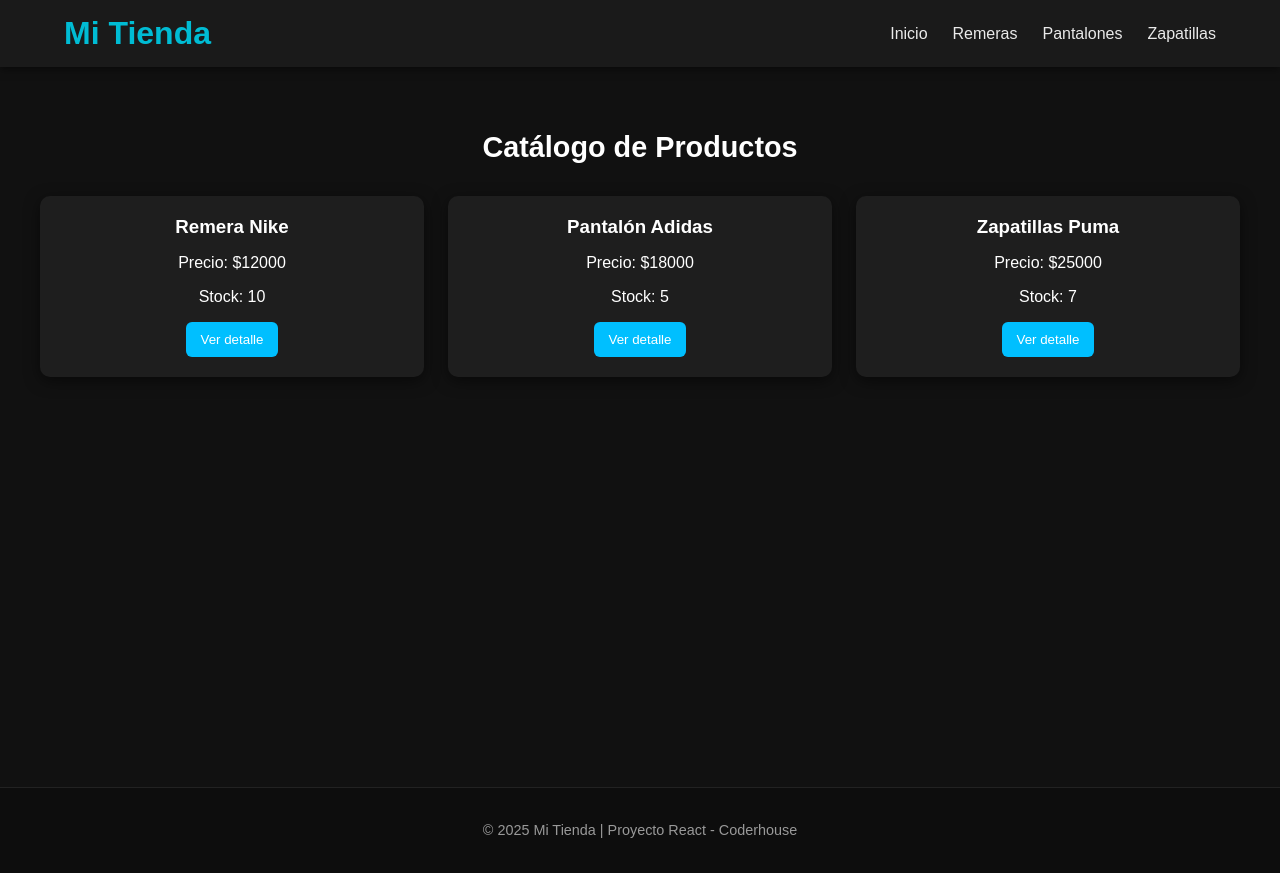
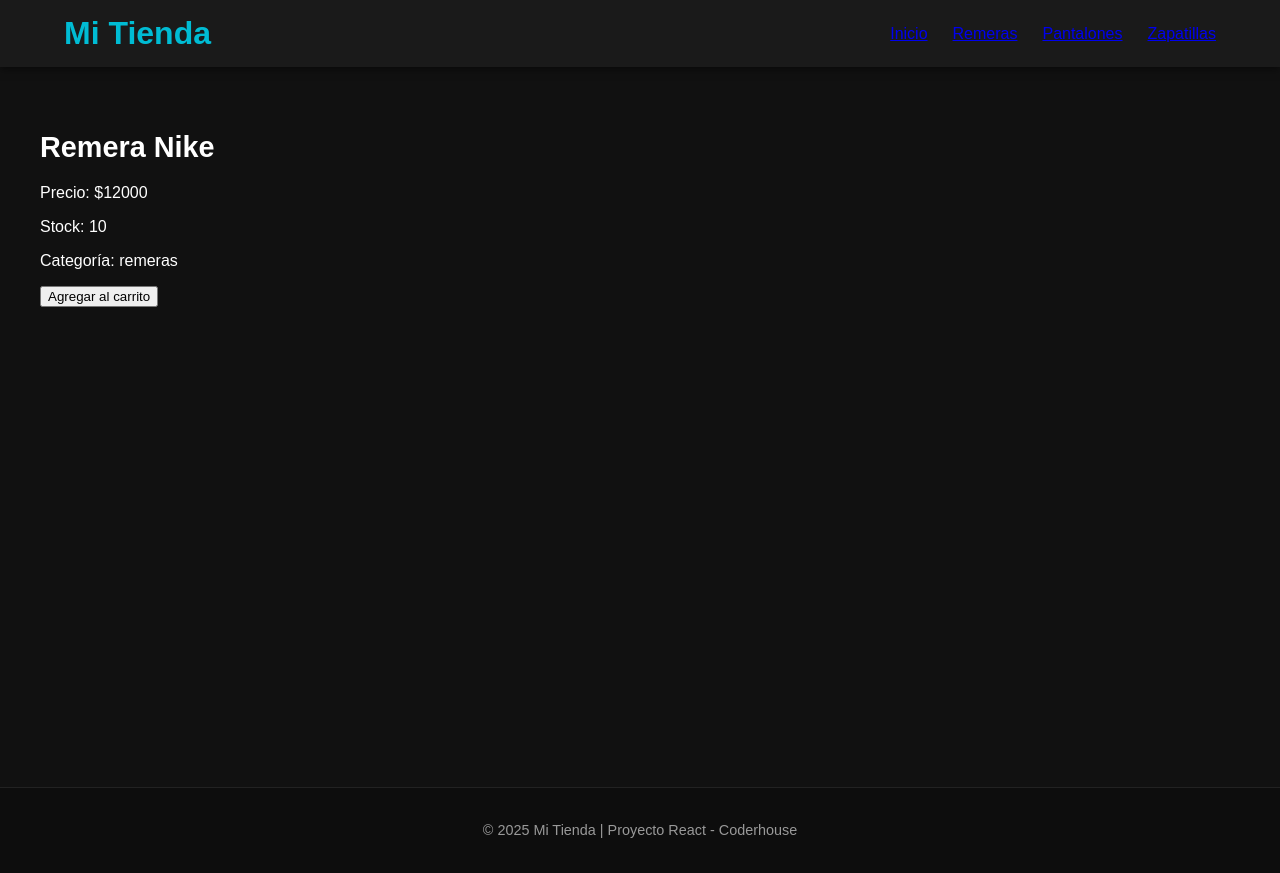
Before and after one commit to Juani-Alvares/Proyect-React-CoderHouse, a React (Vite) app: page /detalle/1 in a window 1280 px wide. Built offline with nearby package versions, Linux system fonts and the light colour scheme.

Commit message:
nuevo-trabajo

```diff
--- a/src/App.jsx
+++ b/src/App.jsx
@@ -1,18 +1,25 @@
 import React from "react";
+import { BrowserRouter, Routes, Route } from "react-router-dom";
 import Navbar from "./components/Navbar";
 import ItemListContainer from "./components/ItemListContainer";
-import Footer from "./components/Footer";
+import ItemDetailContainer from "./components/ItemDetailContainer";
+import Footer from "./components/footer";
 import "./styles/global.css";
 
 function App() {
   return (
-    <>
+    <BrowserRouter>
       <Navbar />
       <main>
-        <ItemListContainer greeting="Catálogo de Productos" />
+        <Routes>
+          <Route path="/" element={<ItemListContainer greeting="Catálogo de Productos" />} />
+          <Route path="/categoria/:categoriaId" element={<ItemListContainer />} />
+          <Route path="/detalle/:id" element={<ItemDetailContainer />} />
+          <Route path="*" element={<h2>Página no encontrada</h2>} />
+        </Routes>
       </main>
       <Footer />
-    </>
+    </BrowserRouter>
   );
 }
 
--- /dev/null
+++ b/src/components/ItemDetailContainer.jsx
@@ -0,0 +1,33 @@
+import React, { useState, useEffect } from "react";
+import { useParams } from "react-router-dom";
+import { products } from "../data/products";
+
+function ItemDetailContainer() {
+  const { id } = useParams();
+  const [product, setProduct] = useState(null);
+
+  useEffect(() => {
+    const getProduct = new Promise((resolve) => {
+      setTimeout(() => {
+        const found = products.find((p) => p.id === parseInt(id));
+        resolve(found);
+      }, 1000);
+    });
+
+    getProduct.then((res) => setProduct(res));
+  }, [id]);
+
+  if (!product) return <p>Cargando detalle...</p>;
+
+  return (
+    <div className="item-detail">
+      <h2>{product.name}</h2>
+      <p>Precio: ${product.price}</p>
+      <p>Stock: {product.stock}</p>
+      <p>Categoría: {product.category}</p>
+      <button>Agregar al carrito</button>
+    </div>
+  );
+}
+
+export default ItemDetailContainer;
--- a/src/components/ItemListContainer.jsx
+++ b/src/components/ItemListContainer.jsx
@@ -1,25 +1,32 @@
 import React, { useState, useEffect } from "react";
+import { useParams } from "react-router-dom";
 import ItemCard from "./ItemCard";
 import "../styles/itemlistcontainer.css";
 import { products } from "../data/products";
 
 function ItemListContainer({ greeting }) {
   const [items, setItems] = useState([]);
-
+  const { categoriaId } = useParams();
 
   useEffect(() => {
     const getProducts = new Promise((resolve) => {
       setTimeout(() => {
         resolve(products);
-      }, 1500);
+      }, 1000);
     });
 
-    getProducts.then((res) => setItems(res));
-  }, []);
+    getProducts.then((res) => {
+      if (categoriaId) {
+        setItems(res.filter((item) => item.category === categoriaId));
+      } else {
+        setItems(res);
+      }
+    });
+  }, [categoriaId]);
 
   return (
     <div className="item-list-container">
-      <h2>{greeting}</h2>
+      <h2>{greeting || "Productos"}</h2>
       <div className="item-grid">
         {items.length > 0 ? (
           items.map((item) => <ItemCard key={item.id} item={item} />)
--- a/src/components/Navbar.jsx
+++ b/src/components/Navbar.jsx
@@ -1,16 +1,17 @@
+import { Link } from "react-router-dom";
 import "./../styles/Navbar.css";
 
 function Navbar() {
   return (
     <header className="navbar">
       <div className="navbar-container">
-        <h1 className="logo"> Mi Tienda</h1>
+        <h1 className="logo">Mi Tienda</h1>
         <nav>
           <ul>
-            <li>Inicio</li>
-            <li>Remeras</li>
-            <li>Pantalones</li>
-            <li>Zapatillas</li>
+            <li><Link to="/">Inicio</Link></li>
+            <li><Link to="/categoria/remeras">Remeras</Link></li>
+            <li><Link to="/categoria/pantalones">Pantalones</Link></li>
+            <li><Link to="/categoria/zapatillas">Zapatillas</Link></li>
           </ul>
         </nav>
       </div>
--- a/src/components/itemcard.jsx
+++ b/src/components/itemcard.jsx
@@ -1,4 +1,5 @@
 import React from "react";
+import { Link } from "react-router-dom";
 import "../styles/itemcard.css";
 
 function ItemCard({ item }) {
@@ -7,7 +8,9 @@
       <h3>{item.name}</h3>
       <p>Precio: ${item.price}</p>
       <p>Stock: {item.stock}</p>
-      <button>Ver detalle</button>
+      <Link to={`/detalle/${item.id}`}>
+        <button>Ver detalle</button>
+      </Link>
     </div>
   );
 }
--- a/src/data/products.js
+++ b/src/data/products.js
@@ -1,20 +1,7 @@
 export const products = [
-  {
-    id: 1,
-    name: "Remera Nike",
-    price: 12000,
-    stock: 10,
-  },
-  {
-    id: 2,
-    name: "Pantalón Adidas",
-    price: 18000,
-    stock: 5,
-  },
-  {
-    id: 3,
-    name: "Zapatillas Puma",
-    price: 25000,
-    stock: 7,
-  },
+  { id: 1, name: "Remera Nike", price: 12000, stock: 10, category: "remeras" },
+  { id: 2, name: "Pantalón Adidas", price: 18000, stock: 5, category: "pantalones" },
+  { id: 3, name: "Zapatillas Puma", price: 25000, stock: 8, category: "zapatillas" },
+  { id: 4, name: "Remera Puma", price: 11000, stock: 6, category: "remeras" },
+  { id: 5, name: "Pantalón Nike", price: 19000, stock: 7, category: "pantalones" },
 ];
```
Also changed, not shown: src/main.jsx (line endings or trailing spaces).
